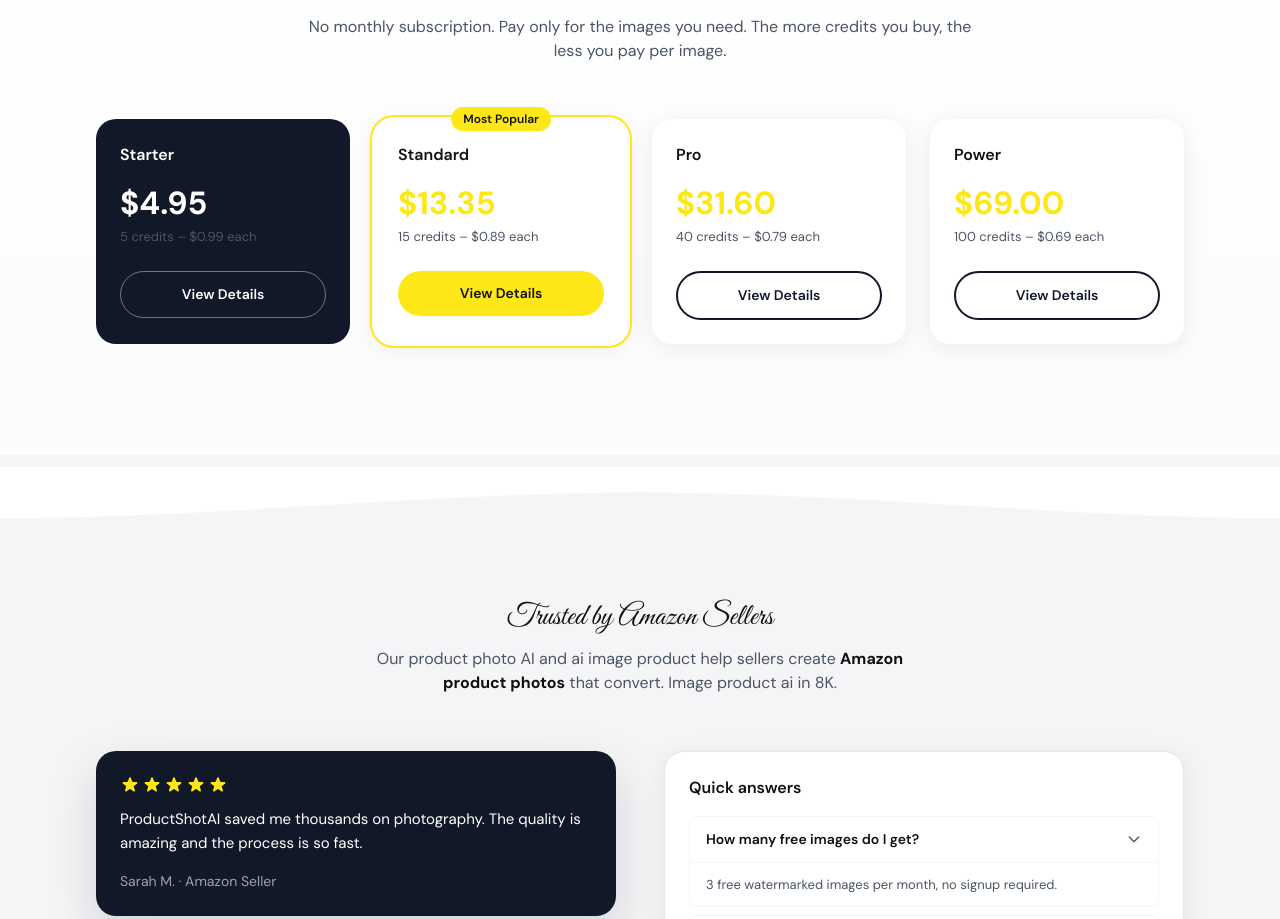
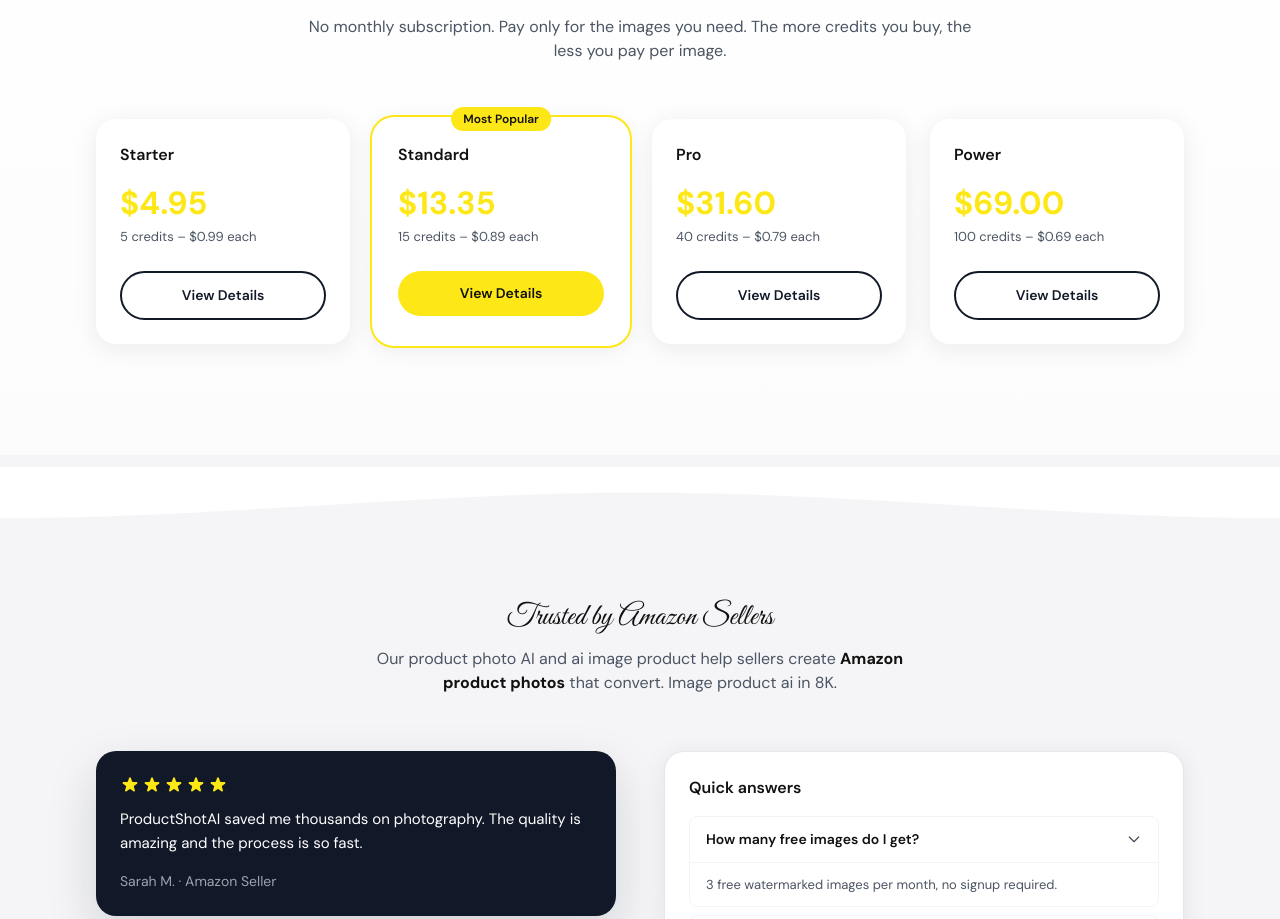
Before and after one commit to simoncinid/ProductShotAI, a Next.js app in the folder frontend/: page / in a window 1280 px wide. Shown: the part 1583-2502 px from the top of the page. Built offline with nearby package versions, Linux system fonts and the light colour scheme; no server answers.

Commit message:
fix: Starter pack stesso stile bianco di Pro e Power (rimosso dark)

```diff
--- a/frontend/app/page.tsx
+++ b/frontend/app/page.tsx
@@ -34,7 +34,7 @@
   ]
 
   const pricing = [
-    { name: 'Starter', price: '$4.95', credits: 5, each: '$0.99', dark: true },
+    { name: 'Starter', price: '$4.95', credits: 5, each: '$0.99', dark: false },
     { name: 'Standard', price: '$13.35', credits: 15, each: '$0.89', popular: true },
     { name: 'Pro', price: '$31.60', credits: 40, each: '$0.79', dark: false },
     { name: 'Power', price: '$69.00', credits: 100, each: '$0.69', dark: false },
```
